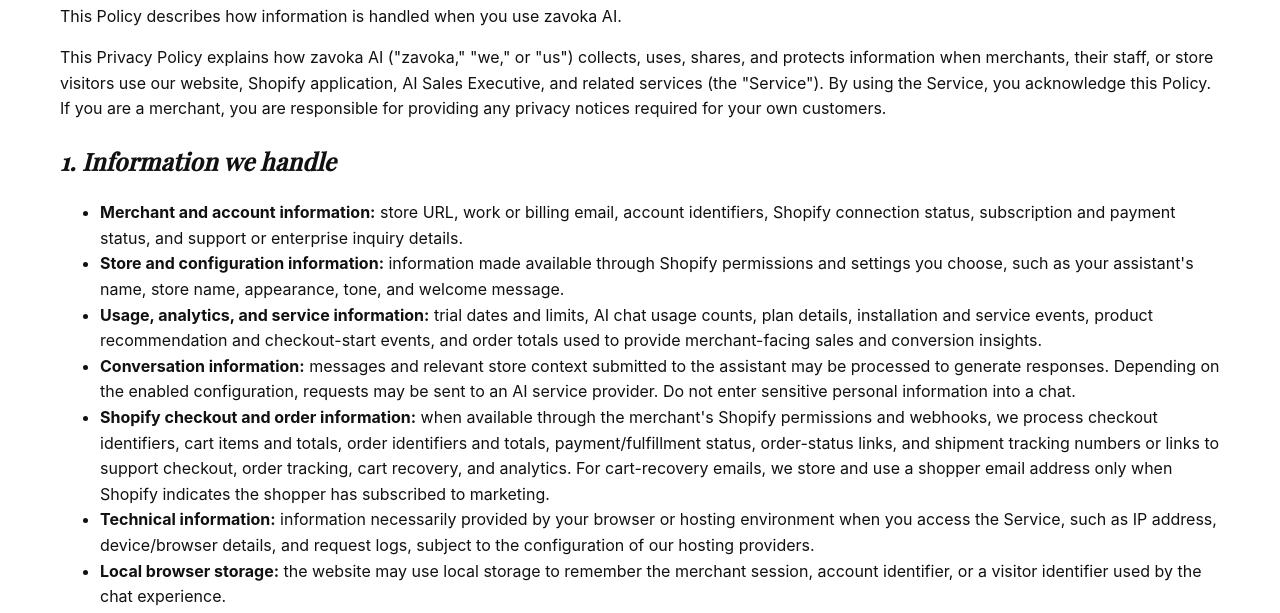
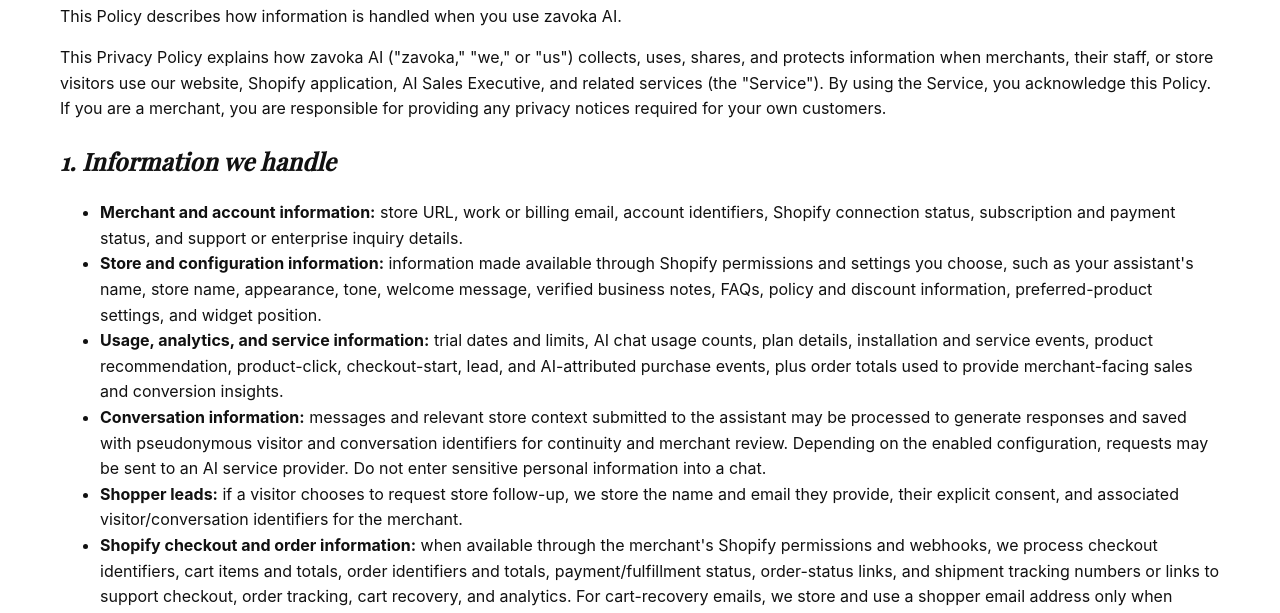
Before and after one commit to bhapris-glitch/OneSalesEx, a plain HTML site: page privacy.html in a window 1280 px wide. Shown: the part 338-951 px from the top of the page. Drawn offline with nearby package versions, Linux system fonts and the light colour scheme.

Commit message:
Update privacy policy details and structure

```diff
--- a/privacy.html
+++ b/privacy.html
@@ -30,12 +30,13 @@
       <h2>1. Information we handle</h2>
       <ul>
         <li><strong>Merchant and account information:</strong> store URL, work or billing email, account identifiers, Shopify connection status, subscription and payment status, and support or enterprise inquiry details.</li>
-        <li><strong>Store and configuration information:</strong> information made available through Shopify permissions and settings you choose, such as your assistant's name, store name, appearance, tone, and welcome message.</li>
-        <li><strong>Usage, analytics, and service information:</strong> trial dates and limits, AI chat usage counts, plan details, installation and service events, product recommendation and checkout-start events, and order totals used to provide merchant-facing sales and conversion insights.</li>
-        <li><strong>Conversation information:</strong> messages and relevant store context submitted to the assistant may be processed to generate responses. Depending on the enabled configuration, requests may be sent to an AI service provider. Do not enter sensitive personal information into a chat.</li>
+        <li><strong>Store and configuration information:</strong> information made available through Shopify permissions and settings you choose, such as your assistant's name, store name, appearance, tone, welcome message, verified business notes, FAQs, policy and discount information, preferred-product settings, and widget position.</li>
+        <li><strong>Usage, analytics, and service information:</strong> trial dates and limits, AI chat usage counts, plan details, installation and service events, product recommendation, product-click, checkout-start, lead, and AI-attributed purchase events, plus order totals used to provide merchant-facing sales and conversion insights.</li>
+        <li><strong>Conversation information:</strong> messages and relevant store context submitted to the assistant may be processed to generate responses and saved with pseudonymous visitor and conversation identifiers for continuity and merchant review. Depending on the enabled configuration, requests may be sent to an AI service provider. Do not enter sensitive personal information into a chat.</li>
+        <li><strong>Shopper leads:</strong> if a visitor chooses to request store follow-up, we store the name and email they provide, their explicit consent, and associated visitor/conversation identifiers for the merchant.</li>
         <li><strong>Shopify checkout and order information:</strong> when available through the merchant's Shopify permissions and webhooks, we process checkout identifiers, cart items and totals, order identifiers and totals, payment/fulfillment status, order-status links, and shipment tracking numbers or links to support checkout, order tracking, cart recovery, and analytics. For cart-recovery emails, we store and use a shopper email address only when Shopify indicates the shopper has subscribed to marketing.</li>
         <li><strong>Technical information:</strong> information necessarily provided by your browser or hosting environment when you access the Service, such as IP address, device/browser details, and request logs, subject to the configuration of our hosting providers.</li>
-        <li><strong>Local browser storage:</strong> the website may use local storage to remember the merchant session, account identifier, or a visitor identifier used by the chat experience.</li>
+        <li><strong>Local browser storage and sales attribution:</strong> the storefront widget stores pseudonymous visitor and conversation identifiers in local storage for chat continuity. After a visitor sends a chat message, the widget also writes those identifiers to Shopify cart attributes so qualifying orders can be matched to that assistant conversation.</li>
       </ul>
 
       <h2>2. How we use information</h2>
```
